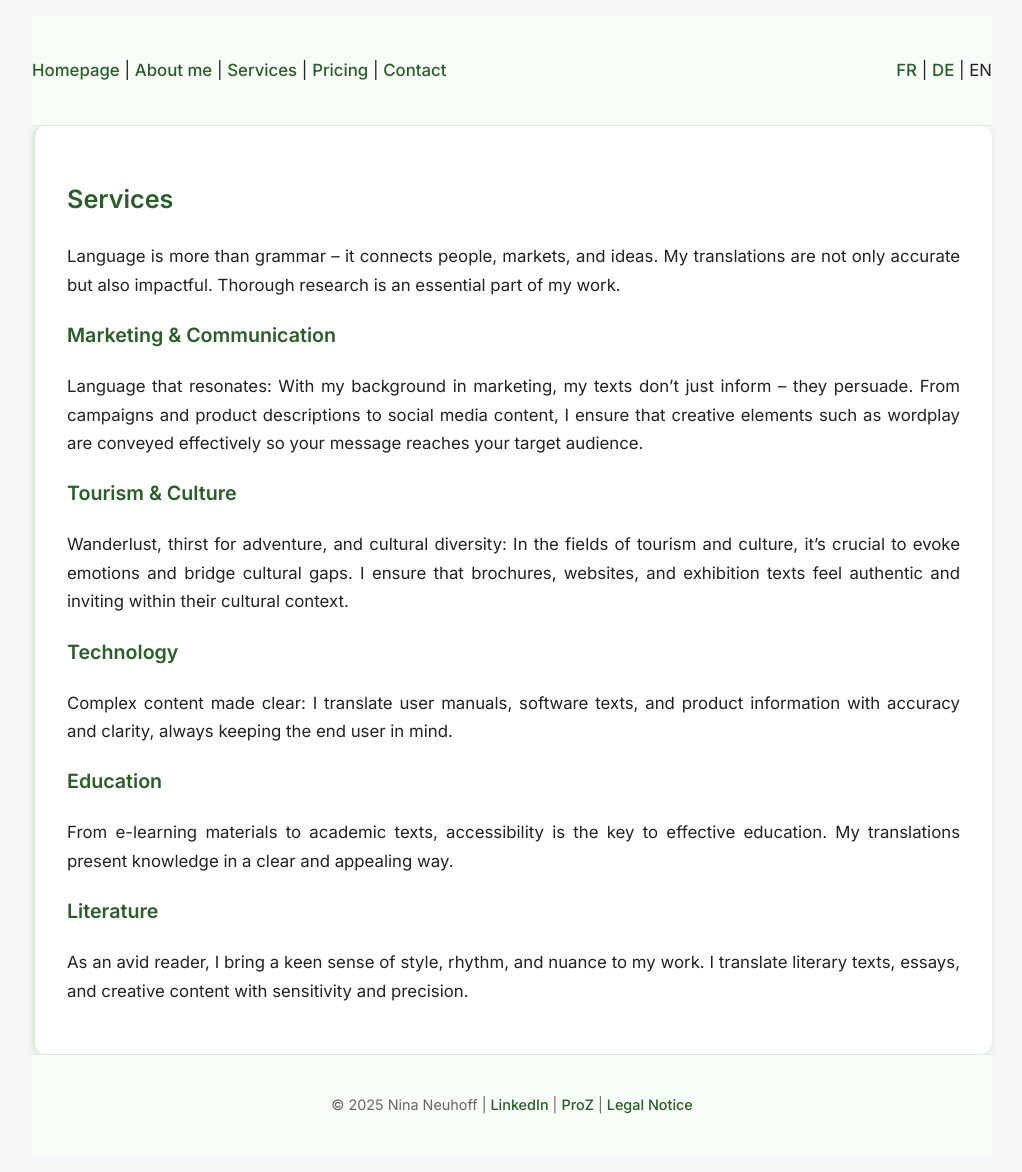
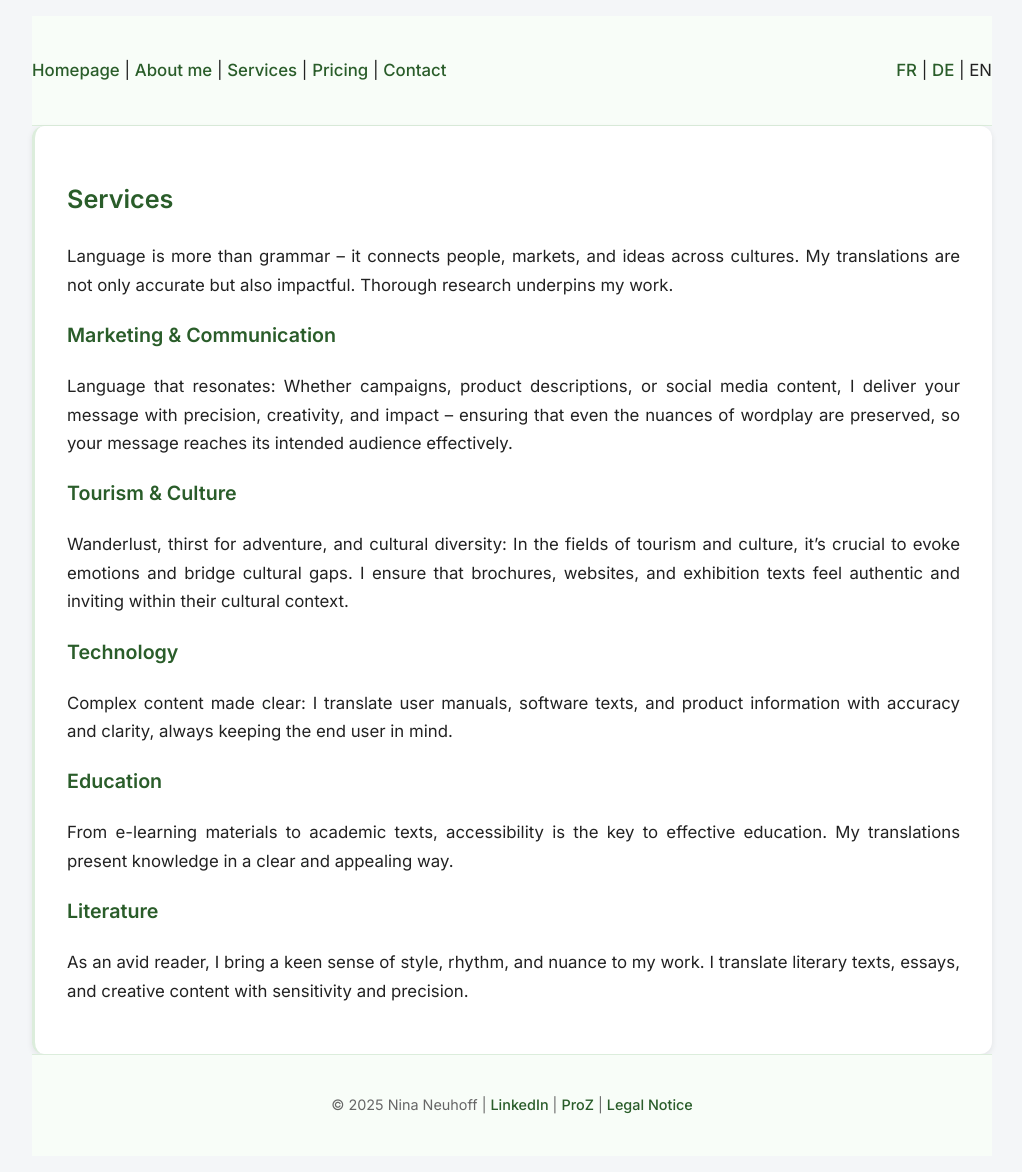
Before and after one commit to nneuhoff/traduction-translation-uebersetzung, a Jekyll site: the page built from en/services.md, in a window 1280 px wide. Shown: the whole page, without its empty margins (128-1150 px from the left). Built offline with Jekyll 4.4.1, drawn with Linux system fonts in a browser that asks for light colours.

Commit message:
Update services.md

```diff
--- a/en/services.md
+++ b/en/services.md
@@ -6,10 +6,10 @@ lang: en
 
 ## Services
 
-Language is more than grammar – it connects people, markets, and ideas. My translations are not only accurate but also impactful. Thorough research is an essential part of my work.
+Language is more than grammar – it connects people, markets, and ideas across cultures. My translations are not only accurate but also impactful. Thorough research underpins my work.
 
 ### Marketing & Communication
-Language that resonates: With my background in marketing, my texts don’t just inform – they persuade. From campaigns and product descriptions to social media content, I ensure that creative elements such as wordplay are conveyed effectively so your message reaches your target audience.
+Language that resonates: Whether campaigns, product descriptions, or social media content, I deliver your message with precision, creativity, and impact – ensuring that even the nuances of wordplay are preserved, so your message reaches its intended audience effectively.
 
 ### Tourism & Culture
 Wanderlust, thirst for adventure, and cultural diversity: In the fields of tourism and culture, it’s crucial to evoke emotions and bridge cultural gaps. I ensure that brochures, websites, and exhibition texts feel authentic and inviting within their cultural context.
```
